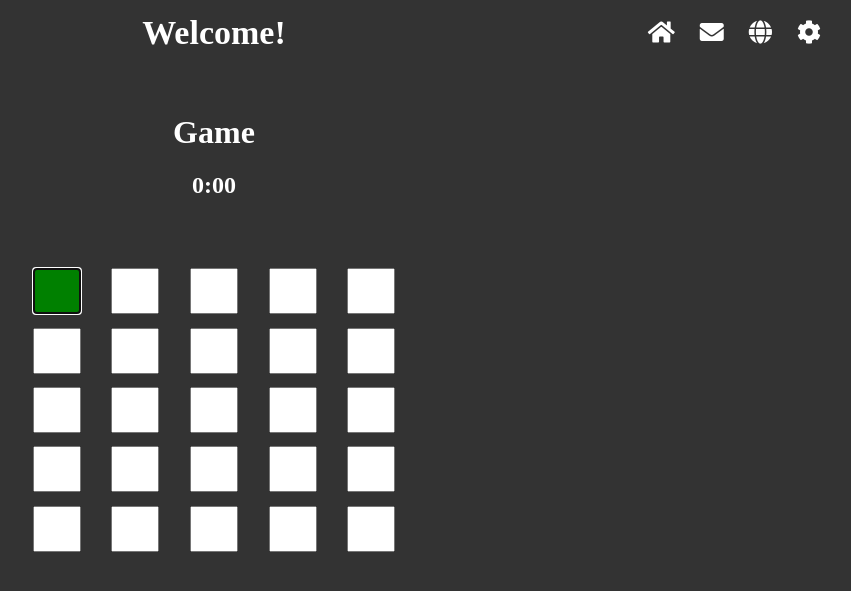
After one commit to Jack-Gentner/Wrodle1, a PHP site: page /Game.php in a window 1280 px wide. The commit adds this page. Shown: the top 591 px of the page, without its empty margins (426-1277 px from the left). Run offline with PHP 8.4, Linux system fonts and the light colour scheme; data that the repository does not hold is empty.

Commit message:
Started Game

```diff
--- a/Design.css
+++ b/Design.css
@@ -39,7 +39,7 @@
 #guesses {
     width: 100%;
 }
-input {
+.input {
     width: 3em;
     height: 3em;
     margin-left: 1em;
@@ -53,3 +53,133 @@ input {
 input:focus {
     background-color: green;
 }
+.centerText{
+    text-align: center;
+    align-content: center;
+}
+
+
+form{
+    display: inline-block;
+}
+
+body {
+    background-color: #333;
+}
+
+#mainDiv {
+    margin: auto;
+    width: 50%;
+    height: 400px;
+    border: 3px solid gray;
+    padding: 10px;
+    background-color: darkgray;
+}
+
+#setupContainer {
+  margin: auto;
+  width: 50%;
+  height: 400px;
+  border: 3px solid gray;
+  padding: 10px;
+  background-color: darkgray;
+  text-align: center;
+}
+
+.hea {
+    text-align: center;
+}
+
+#how {
+    text-align: center;
+}
+
+#cont {
+    text-align:center;
+}
+
+/* CSS */
+#play {
+  appearance: none;
+  height: 50px;
+  width: 150px;
+  background-color: #2ea44f;
+  border: 1px solid rgba(27, 31, 35, .15);
+  border-radius: 6px;
+  box-shadow: rgba(27, 31, 35, .1) 0 1px 0;
+  box-sizing: border-box;
+  color: #fff;
+  cursor: pointer;
+  display: inline-block;
+  font-family: -apple-system,system-ui,"Segoe UI",Helvetica,Arial,sans-serif,"Apple Color Emoji","Segoe UI Emoji";
+  font-size: 24px;
+  font-weight: 600;
+  line-height: 20px;
+  padding: 6px 16px;
+  position: relative;
+  text-align: center;
+  text-decoration: none;
+  user-select: none;
+  -webkit-user-select: none;
+  touch-action: manipulation;
+  vertical-align: middle;
+  white-space: nowrap;
+}
+
+#play:focus:not(:focus-visible):not(.focus-visible) {
+  box-shadow: none;
+  outline: none;
+}
+
+#play:hover {
+  background-color: #2c974b;
+}
+
+#play:focus {
+  box-shadow: rgba(46, 164, 79, .4) 0 0 0 3px;
+  outline: none;
+}
+
+#play:disabled {
+  background-color: #94d3a2;
+  border-color: rgba(27, 31, 35, .1);
+  color: rgba(255, 255, 255, .8);
+  cursor: default;
+}
+
+#play:active {
+  background-color: #298e46;
+  box-shadow: rgba(20, 70, 32, .2) 0 1px 0 inset;
+}
+
+.navbar {
+    background-color: #333;
+    display: flex;
+    justify-content: flex-end;
+    align-items: center;
+    height: 50px;
+    padding: 0 20px;
+    position: relative;
+}
+
+/* Style for the icon links */
+.navbar a {
+    color: white;
+    font-size: 24px;
+    margin-left: 20px;
+    text-decoration: none;
+}
+
+/* Style for the icons */
+.navbar i {
+    margin-right: 5px;
+}
+
+/* Style for the header */
+.header {
+    color: white;
+    font-size: 34px;
+    position: absolute;
+    right: 50%;
+    transform: translate(50%, 0);
+}
--- /dev/null
+++ b/Game.php
@@ -0,0 +1,139 @@
+<!DOCTYPE html>
+<html lang="en">
+    <head>
+        <link rel="stylesheet" href="Design.css">
+        <link rel="stylesheet" href="https://cdnjs.cloudflare.com/ajax/libs/font-awesome/5.15.3/css/all.min.css">
+
+        <meta charset="UTF-8">
+        <title> Game </title>
+
+        <script src="https://ajax.googleapis.com/ajax/libs/jquery/3.6.4/jquery.min.js"></script>
+
+        <?php
+
+            $conn = new mysqli("localhost", "wrodleAdmin", "ZipBombLover696969", "wrodle");
+
+            if($conn->connect_error){
+                echo "Cannot connect to database";
+            }
+            else{
+                #Get max and min word IDs, so we can generate a random number between the two
+                $stmt = $conn->prepare("SELECT MAX(wid) AS maxID, MIN(wid) AS minID FROM wordlist");
+                $stmt->execute();
+
+                $result = $stmt->get_result();
+                $row = $result->fetch_assoc();
+
+                $maxNum = $row['maxID'];
+                $minNum = $row['minID'];
+
+                #get random number between these two values (inclusive)
+
+
+            }
+
+
+        ?>
+        <script>
+            $(document).ready(function (){
+
+                $("#inp1").focus();
+
+                $("input").keydown(function(event){
+                    var keycode = event.keyCode;
+
+                    if(keycode == 8){
+                        if($(this).val() != ''){
+                            return;
+                        }
+                        else{
+                            $(this).prev().focus();
+                            $(this).val('');
+                        }
+                    }
+                });
+
+                $("input").keyup(function(event){
+                    var keycode = event.keyCode;
+
+                    //create check to see if key codes are letters
+                    if(keycode == 13){
+                        //Check Guess
+                        alert($(this).val());
+                    }
+                    else if (keycode == 8){
+                        return;
+                    }
+                    else{
+                        $(this).next().focus();
+                    }
+                });
+            });
+
+        </script>
+
+    </head>
+    <body>
+
+        <div class="navbar">
+            <a href="wr-main.html"><i class="fas fa-home"></i></a>
+            <a href="#"><i class="fas fa-envelope"></i></a>
+            <a href="#"><i class="fas fa-globe"></i></a>
+            <a href="Account.html"><i class="fas fa-cog"></i></a>
+            <!-- Welcome Header -->
+            <h1 class="header">Welcome!</h1>
+        </div>
+
+        <div id="screen">
+            <h1 id="gHeader"> Game </h1>
+            <h2 id="timer"> 0:00 </h2>
+
+            <br>
+            <br>
+
+            <div id="guesses">
+                <div id="row1" class="inputs">
+                    <input id="inp1" type="text" maxlength="1" minlength="1" class="input">
+                    <input id="inp2" type="text" maxlength="1" minlength="1" class="input">
+                    <input id="inp3" type="text" maxlength="1" minlength="1" class="input">
+                    <input id="inp4" type="text" maxlength="1" minlength="1" class="input">
+                    <input id="inp5" type="text" maxlength="1" minlength="1" class="input">
+                </div>
+
+                <div id="row2" class="inputs">
+                    <input type="text" maxlength="1" minlength="1" class="input">
+                    <input type="text" maxlength="1" minlength="1" class="input">
+                    <input type="text" maxlength="1" minlength="1" class="input">
+                    <input type="text" maxlength="1" minlength="1" class="input">
+                    <input type="text" maxlength="1" minlength="1" class="input">
+                </div>
+
+                <div id="row3" class="inputs">
+                    <input type="text" maxlength="1" minlength="1" class="input">
+                    <input type="text" maxlength="1" minlength="1" class="input">
+                    <input type="text" maxlength="1" minlength="1" class="input">
+                    <input type="text" maxlength="1" minlength="1" class="input">
+                    <input type="text" maxlength="1" minlength="1" class="input">
+                </div>
+
+                <div id="row4" class="inputs">
+                    <input type="text" maxlength="1" minlength="1" class="input">
+                    <input type="text" maxlength="1" minlength="1" class="input">
+                    <input type="text" maxlength="1" minlength="1" class="input">
+                    <input type="text" maxlength="1" minlength="1" class="input">
+                    <input type="text" maxlength="1" minlength="1" class="input">
+                </div>
+
+                <div id="row5" class="inputs">
+                    <input type="text" maxlength="1" minlength="1" class="input">
+                    <input type="text" maxlength="1" minlength="1" class="input">
+                    <input type="text" maxlength="1" minlength="1" class="input">
+                    <input type="text" maxlength="1" minlength="1" class="input">
+                    <input type="text" maxlength="1" minlength="1" class="input">
+                </div>
+
+            </div>
+        </div>
+
+    </body>
+</html>
```
Also changed, not shown: Game.html (deleted, +0 -98 lines), login.php (+5 -11 lines), signup.php (+10 -14 lines).
